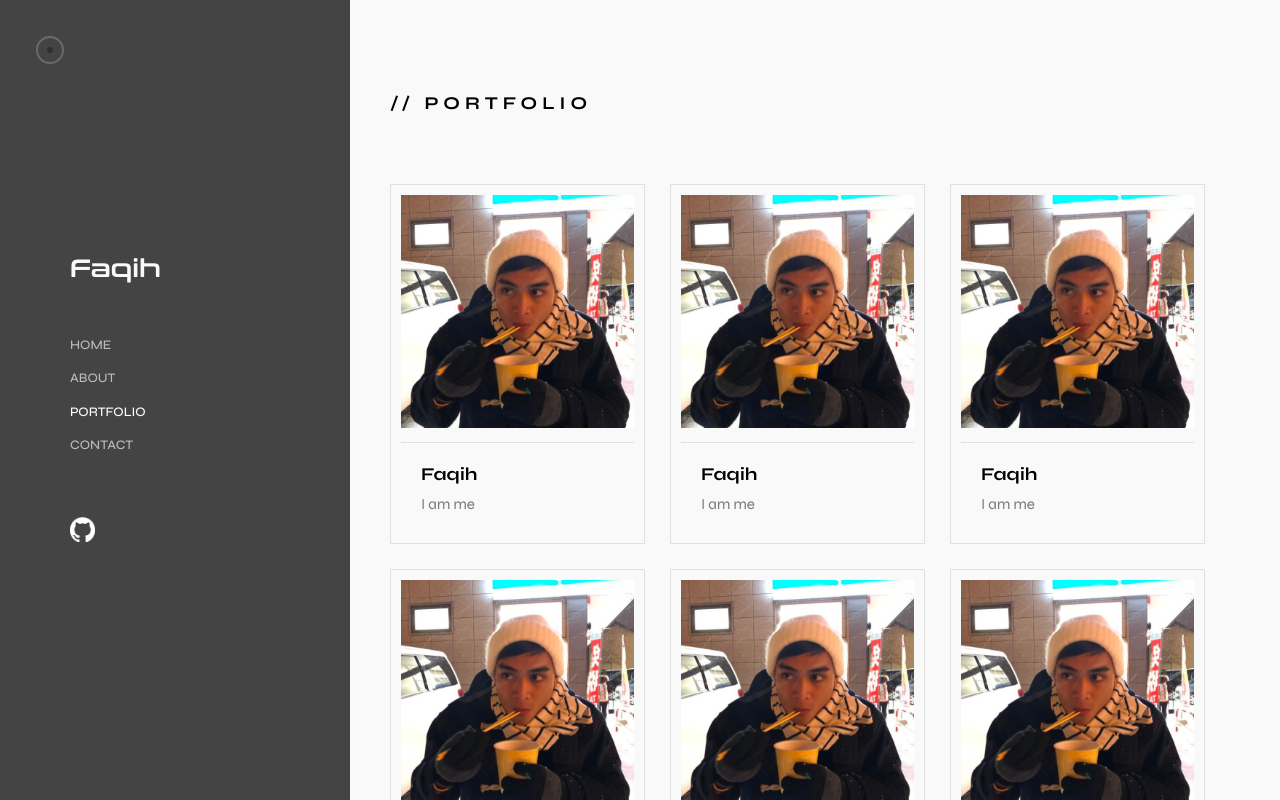
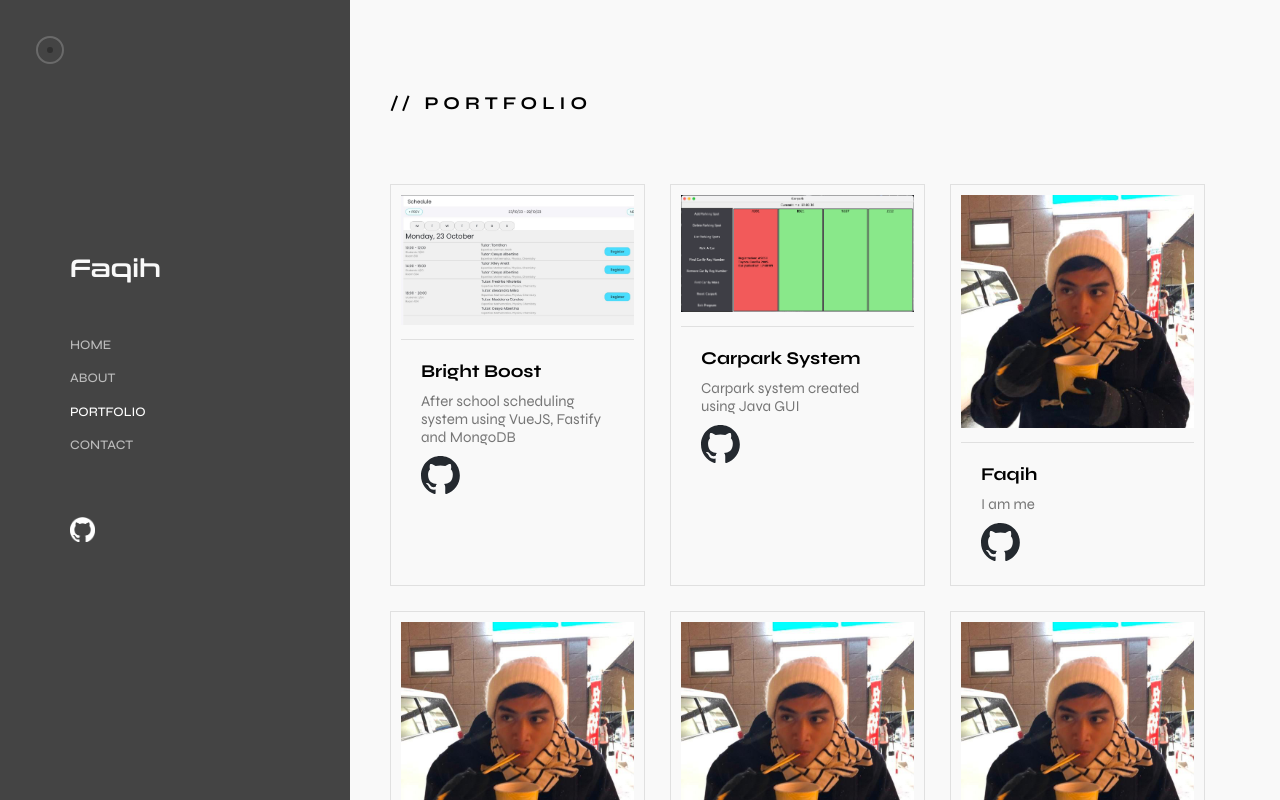
Before and after one commit to faqihisaninja/portfolio, a SvelteKit app: page /portfolio in a window 1280 px wide. Shown: the top 800 px of the page. Built offline with nearby package versions, Linux system fonts and the light colour scheme.

Commit message:
Add projects to portfolio

```diff
--- a/src/components/Card/Card.svelte
+++ b/src/components/Card/Card.svelte
@@ -1,8 +1,12 @@
 <script>
+	import { hover } from '../Cursor/stores';
+
 	export let imgUrl = '';
 	export let imgAlt = '';
 	export let title = '';
 	export let description = '';
+	export let link = '';
+	export let githubLink = '';
 </script>
 
 <div class="card">
@@ -10,8 +14,22 @@
 		<img src={imgUrl} alt={imgAlt} />
 	</div>
 	<div class="details">
-		<h1 class="cardTitle">{title}</h1>
+		<h1 class="cardTitle">
+			<a
+				href={link}
+				target="_blank"
+				on:mouseenter={() => hover.set(true)}
+				on:mouseleave={() => hover.set(false)}>{title}</a
+			>
+		</h1>
 		<p class="cardDes">{description}</p>
+		<a
+			href={githubLink}
+			target="_blank"
+			on:mouseenter={() => hover.set(true)}
+			on:mouseleave={() => hover.set(false)}
+			><img class="github" src="github-mark/github-mark.svg" alt="Github mark" />
+		</a>
 	</div>
 </div>
 
@@ -39,10 +57,17 @@
 		font-size: 18px;
 		margin: 0;
 	}
+	.cardTitle a {
+		text-decoration: none;
+		color: #000;
+	}
 	.cardDes {
 		font-size: 15px;
 		color: #767676;
 		margin: 10px 0;
+	}
+	.github {
+		width: 20%;
 	}
 	@media only screen and (max-width: 1024px) {
 		.card {
--- a/src/routes/portfolio/+page.svelte
+++ b/src/routes/portfolio/+page.svelte
@@ -12,8 +12,20 @@
 	<div class="containerWrapper">
 		<h1 class="pageTitle">// Portfolio</h1>
 		<div class="projects">
-			<Card imgUrl="self-photo.jpg" title="Faqih" description="I am me" />
-			<Card imgUrl="self-photo.jpg" title="Faqih" description="I am me" />
+			<Card
+				imgUrl="portfolio/bright-boost.jpeg"
+				title="Bright Boost"
+				description="After school scheduling system using VueJS, Fastify and MongoDB"
+				link="https://tipg54.netlify.app"
+				githubLink="https://github.com/Swin-TIP"
+			/>
+			<Card
+				imgUrl="portfolio/carpark-system.png"
+				title="Carpark System"
+				description="Carpark system created using Java GUI"
+				link="https://github.com/abdurrahmanfaqihiskandar/CarparkSystem"
+				githubLink="https://github.com/abdurrahmanfaqihiskandar/CarparkSystem"
+			/>
 			<Card imgUrl="self-photo.jpg" title="Faqih" description="I am me" />
 			<Card imgUrl="self-photo.jpg" title="Faqih" description="I am me" />
 			<Card imgUrl="self-photo.jpg" title="Faqih" description="I am me" />
```
Also changed, not shown: static/portfolio/bright-boost.jpeg (added), static/portfolio/carpark-system.png (added).
